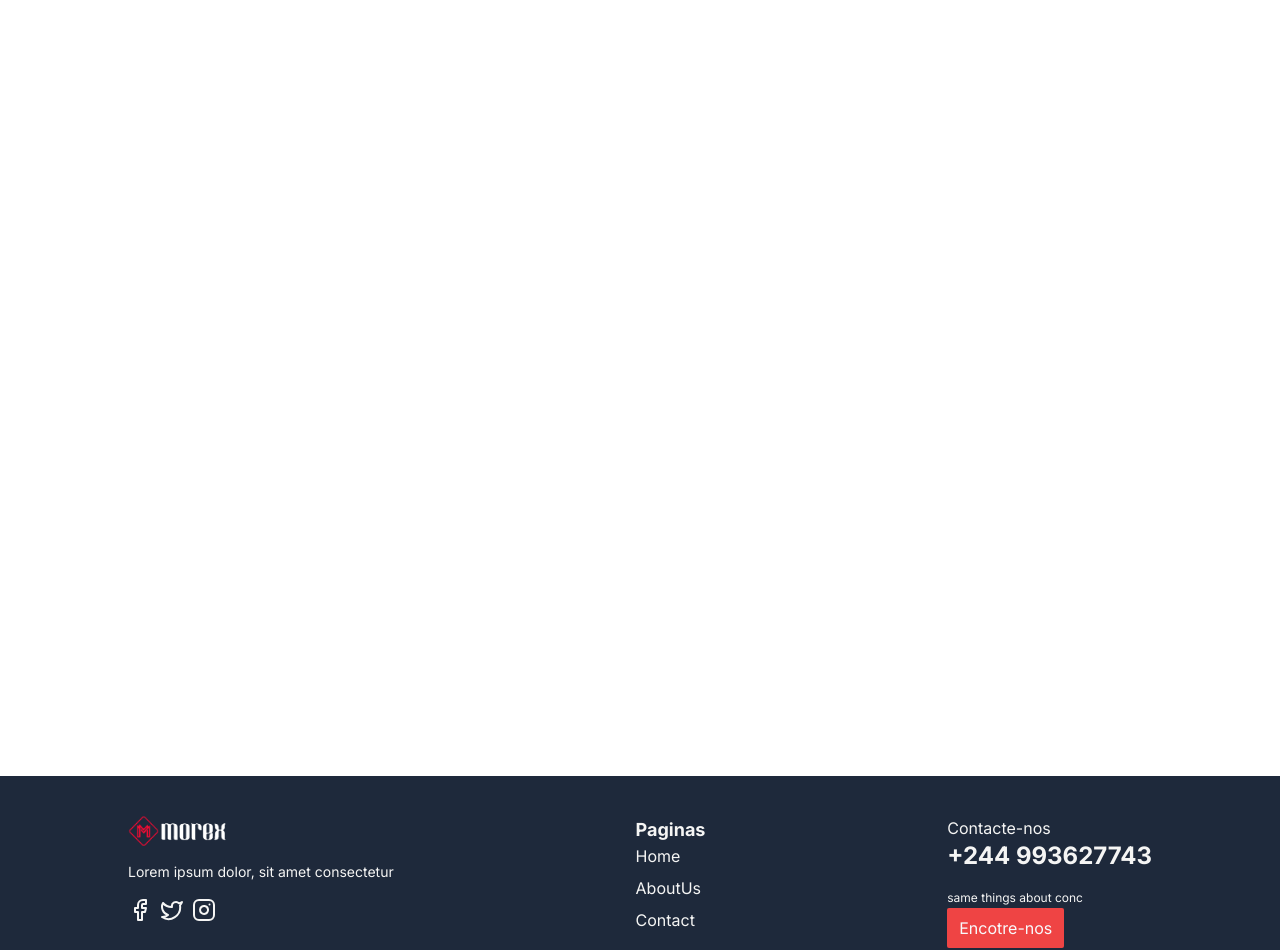
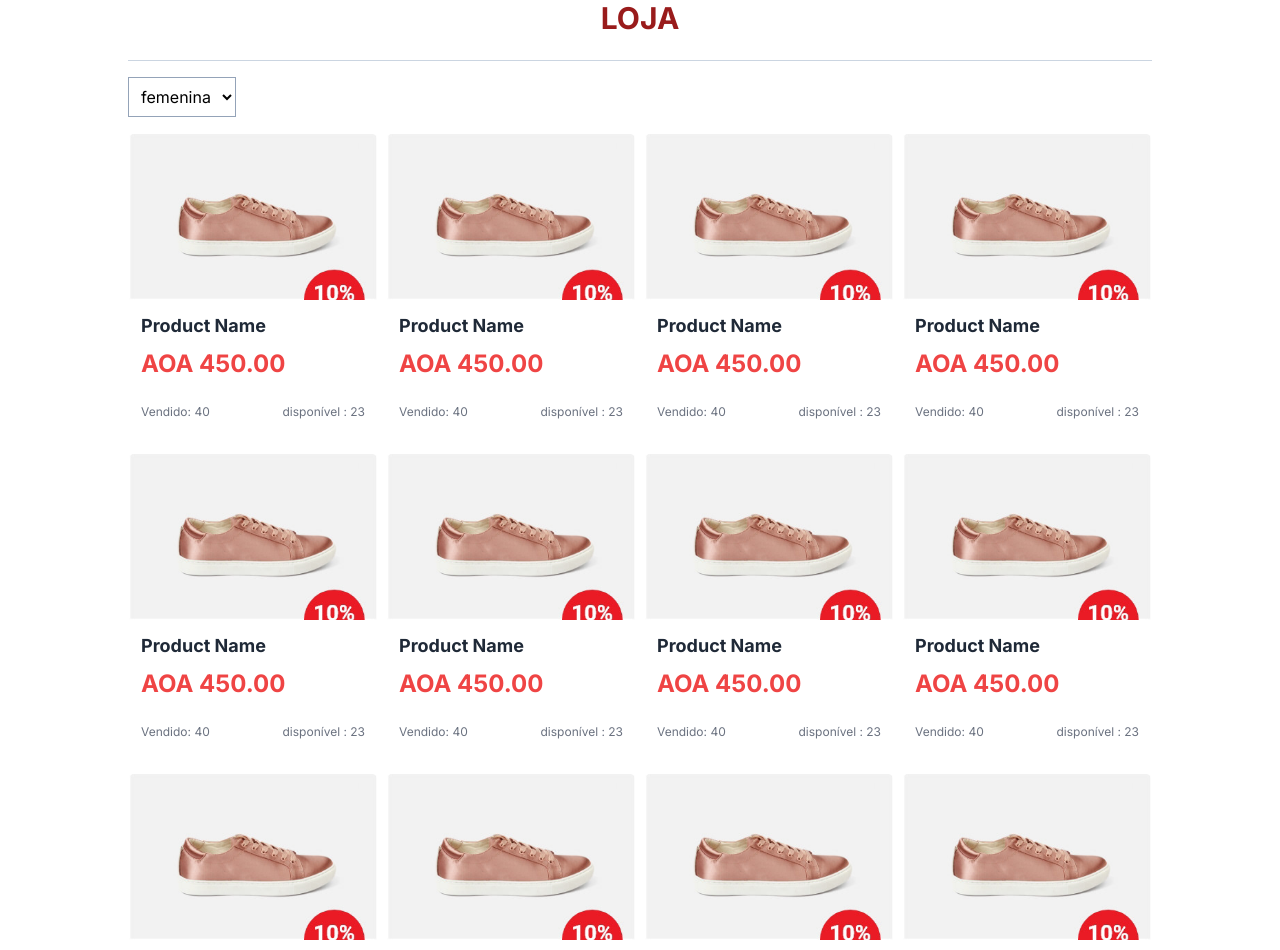
Before and after one commit to eduardojpanzo/next-shop-nest, a Next.js app: page /shop in a window 1280 px wide. Shown: the part 146-1096 px from the top of the page. Built offline with nearby package versions, Linux system fonts and the light colour scheme.

Commit message:
styles: improve shop page

```diff
--- a/src/app/shop/page.tsx
+++ b/src/app/shop/page.tsx
@@ -1,3 +1,42 @@
+import { ProductCard } from "@/components/ProductCard";
+
 export default function Shop() {
-  return <div className="min-h-screen">Shop - em desevolvimento</div>;
+  return (
+    <div className="min-h-screen">
+      <div className="max-w-[1024px] w-[97%] mx-auto flex items-center justify-center py-6 border-b border-slate-300 lg:w-[100%]">
+        <h2 className="uppercase font-bold text-3xl text-red-800">Loja</h2>
+      </div>
+
+      <div className="max-w-[1024px] w-[97%] mx-auto lg:w-full">
+        <header className="flex items-center justify-between py-4">
+          <select
+            name="filter"
+            id="filter"
+            className="p-2 bg-transparent border border-slate-400 outline-none"
+          >
+            <option value="female">femenina</option>
+            <option value="female">femenina</option>
+            <option value="female">femenina</option>
+          </select>
+        </header>
+
+        <div className="flex flex-col items-center justify-center content-center gap-2 pb-8 md:flex-row md:flex-wrap lg:justify-start">
+          <ProductCard />
+          <ProductCard />
+          <ProductCard />
+          <ProductCard />
+          <ProductCard />
+          <ProductCard />
+          <ProductCard />
+          <ProductCard />
+          <ProductCard />
+          <ProductCard />
+          <ProductCard />
+          <ProductCard />
+          <ProductCard />
+          <ProductCard />
+        </div>
+      </div>
+    </div>
+  );
 }
--- a/src/components/ProductCard.tsx
+++ b/src/components/ProductCard.tsx
@@ -2,7 +2,7 @@ import Image from "next/image";
 
 export function ProductCard() {
   return (
-    <div className="relative max-w-[300px] bg-white flex flex-col border border-white rounded-md overflow-hidden group">
+    <div className="relative bg-white flex flex-col border border-white rounded-md overflow-hidden group lg:max-w-[250px]">
       <div className="max-w-full h-auto">
         <Image
           className="w-full object-cover"
```
